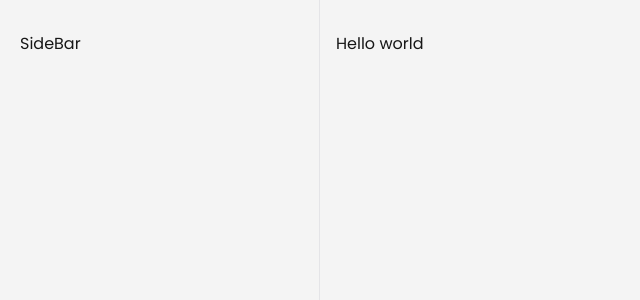
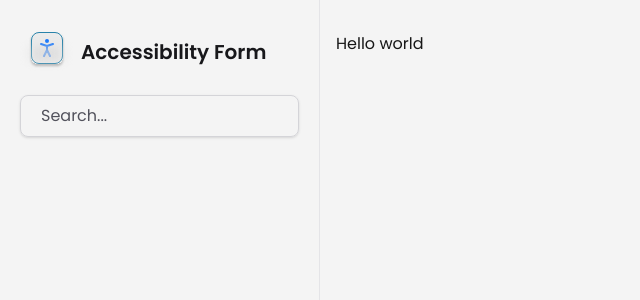
Before and after one commit to willianproni/accessibility_form, a Next.js app: page / in a window 1280 px wide. Shown: the top 300 px of the page, without its empty margins (0-640 px from the left). Built offline with nearby package versions, Linux system fonts and the light colour scheme.

Commit message:
Feat - Init sidebar | Logo and Input Search

```diff
--- /dev/null
+++ b/app/components/Logo.tsx
@@ -0,0 +1,82 @@
+function Logo() {
+  return (
+    <strong className="flex items-center gap-2 text-xl font-semibold text-zinc-900">
+    <svg
+      width={53}
+      height={39}
+      viewBox="0 0 53 39"
+      fill="none"
+      xmlns="http://www.w3.org/2000/svg"
+    >
+      <g filter="url(#filter0_d_1_14)">
+        <rect x={11} width={32} height={32} rx={8} fill="#EBEBEB" />
+        <rect
+          x={11.5}
+          y={0.5}
+          width={31}
+          height={31}
+          rx={7.5}
+          stroke="#2983AA"
+        />
+      </g>
+      <path
+        d="M27 10a1 1 0 100-2 1 1 0 000 2zM24 24l3-6 3 6M21 12l6 2 6-2M27 14v4"
+        stroke="#086FFF"
+        strokeWidth={2}
+        strokeLinecap="round"
+        strokeLinejoin="round"
+      />
+      <g filter="url(#filter1_f_1_14)">
+        <path fill="#D9D9D9" d="M12 16H41V27H12z" />
+      </g>
+      <defs>
+        <filter
+          id="filter0_d_1_14"
+          x={9}
+          y={0}
+          width={36}
+          height={36}
+          filterUnits="userSpaceOnUse"
+          colorInterpolationFilters="sRGB"
+        >
+          <feFlood floodOpacity={0} result="BackgroundImageFix" />
+          <feColorMatrix
+            in="SourceAlpha"
+            values="0 0 0 0 0 0 0 0 0 0 0 0 0 0 0 0 0 0 127 0"
+            result="hardAlpha"
+          />
+          <feOffset dy={2} />
+          <feGaussianBlur stdDeviation={1} />
+          <feComposite in2="hardAlpha" operator="out" />
+          <feColorMatrix values="0 0 0 0 0 0 0 0 0 0 0 0 0 0 0 0 0 0 0.25 0" />
+          <feBlend in2="BackgroundImageFix" result="effect1_dropShadow_1_14" />
+          <feBlend
+            in="SourceGraphic"
+            in2="effect1_dropShadow_1_14"
+            result="shape"
+          />
+        </filter>
+        <filter
+          id="filter1_f_1_14"
+          x={0}
+          y={4}
+          width={53}
+          height={35}
+          filterUnits="userSpaceOnUse"
+          colorInterpolationFilters="sRGB"
+        >
+          <feFlood floodOpacity={0} result="BackgroundImageFix" />
+          <feBlend in="SourceGraphic" in2="BackgroundImageFix" result="shape" />
+          <feGaussianBlur
+            stdDeviation={6}
+            result="effect1_foregroundBlur_1_14"
+          />
+        </filter>
+      </defs>
+    </svg>
+      <span>Accessibility Form</span>
+    </strong>
+  );
+}
+
+export default Logo;
--- /dev/null
+++ b/app/components/Sidebar/Sidebar.tsx
@@ -0,0 +1,21 @@
+import { Search } from "lucide-react";
+import Logo from "../Logo";
+
+const Sidebar = () => {
+  return (
+    <aside className="space-y-6 border-r border-zinc-200 px-5 py-8">
+      <Logo />
+
+      <div className="flex w-full items-center gap-2 rounded-lg border border-zinc-300 px-3 py-2 shadow-sm">
+        <Search className="h-6 w-6 text-zinc-500"/>
+        <input
+          className="flex-1 border-0 bg-transparent p-0 text-zinc-900 placeholder-zinc-600"
+          type="search"
+          placeholder="Search..."
+        />
+      </div>
+    </aside>
+  );
+};
+
+export default Sidebar;
--- a/app/layout.tsx
+++ b/app/layout.tsx
@@ -1,6 +1,7 @@
 import type { Metadata } from "next";
 import { Poppins } from "next/font/google";
 import "./globals.css";
+import Sidebar from "./components/Sidebar/Sidebar";
 
 const poppins = Poppins({
   weight: ["400", "600", "700"],
@@ -21,7 +22,7 @@ export default function RootLayout({
     <html lang="en">
       <body className={`${poppins.className} antialiased`}>
         <div className="grid min-h-screen grid-cols-app">
-          <aside className="border-r border-zinc-200 px-5 py-8">SideBar</aside>
+          <Sidebar />
 
           <main className="px-4 pb-12 pt-8">{children}</main>
         </div>
--- a/package.json
+++ b/package.json
@@ -9,6 +9,7 @@
     "lint": "next lint"
   },
   "dependencies": {
+    "lucide-react": "^0.515.0",
     "next": "15.3.2",
     "react": "^19.0.0",
     "react-dom": "^19.0.0"
```
Also changed, not shown: 1 other file (tests, documents, lock files or other folders).
